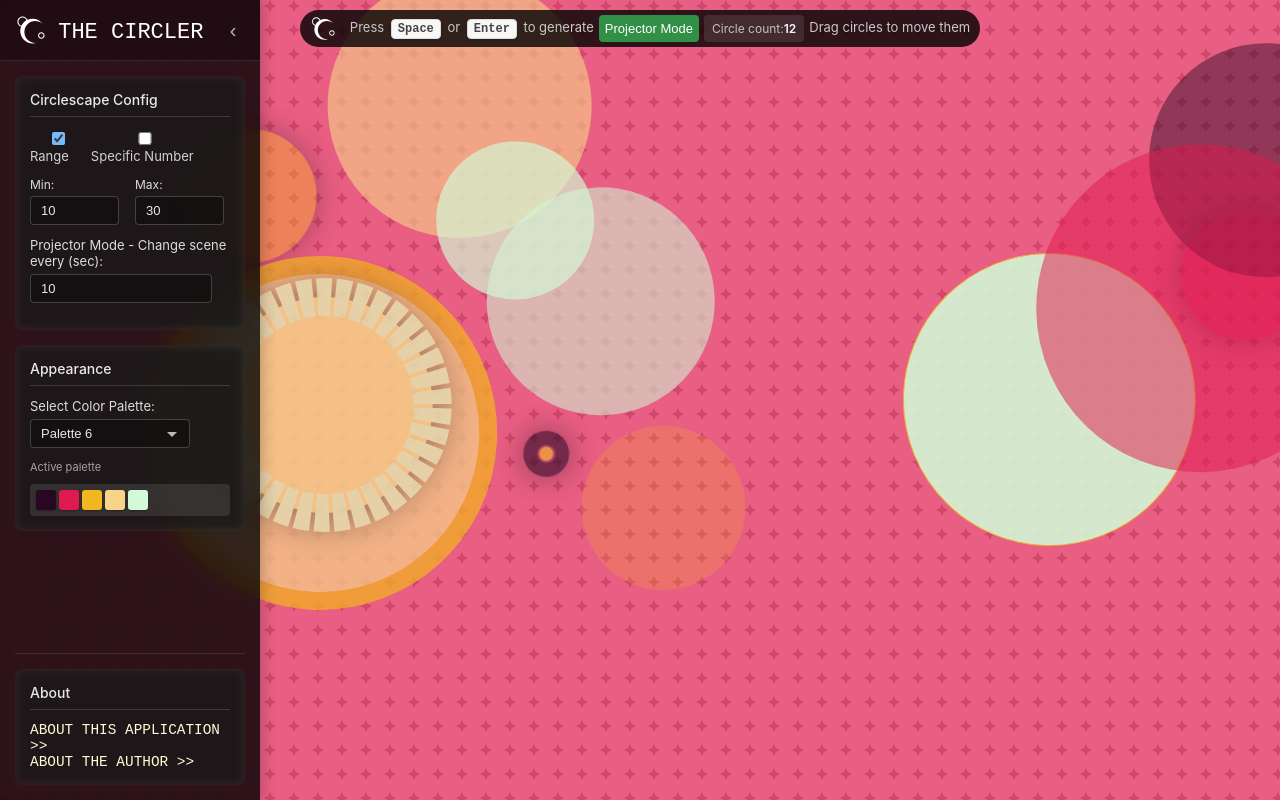
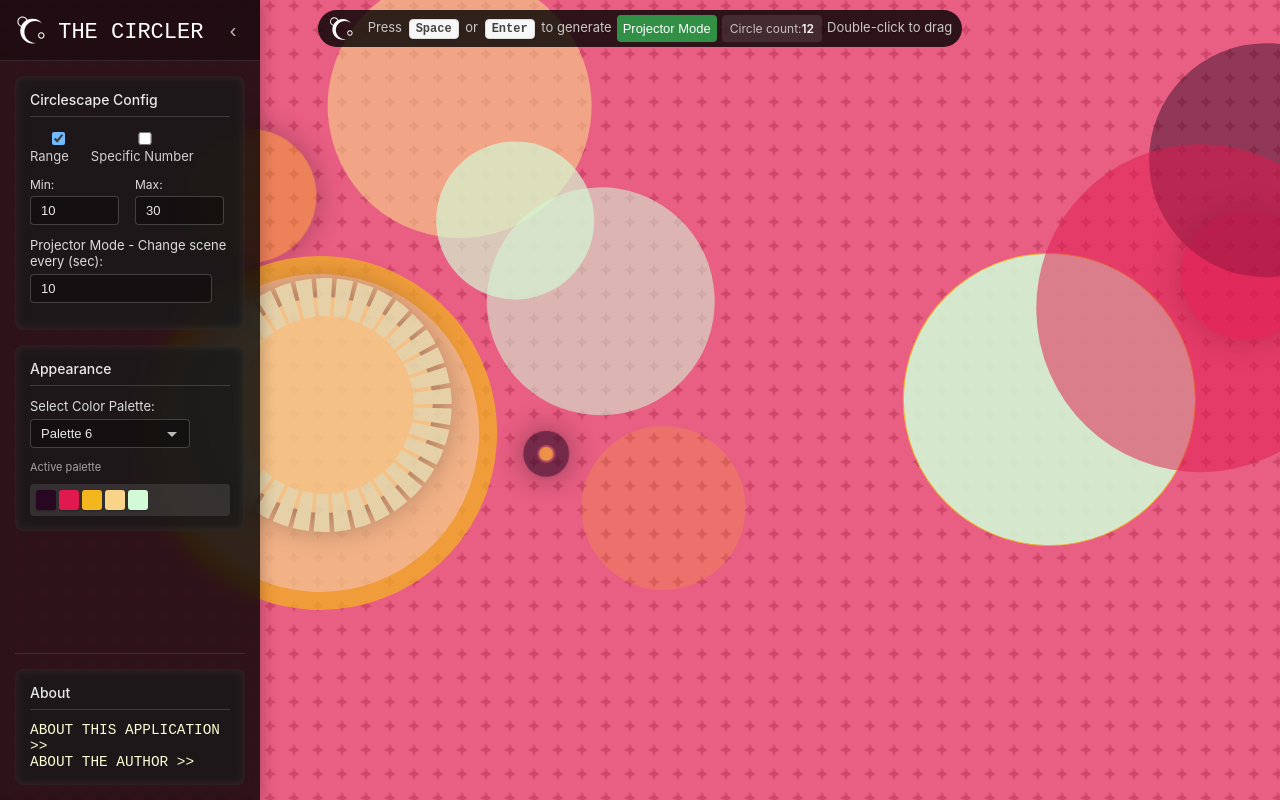
Before and after one commit to drinkingtheink/circler-2, a React (Create React App) app: page / in a window 1280 px wide. Built offline with nearby package versions, Linux system fonts and the light colour scheme; a web font is replaced by a local one.

Commit message:
drag circles around

```diff
--- a/src/App.js
+++ b/src/App.js
@@ -674,7 +674,7 @@ const Circlescape = () => {
           </div>
 
           <div className="keyboard-hint">
-            <span>Drag circles to move them</span>
+            <span>Double-click to drag</span>
           </div>
         </section>
 
```
